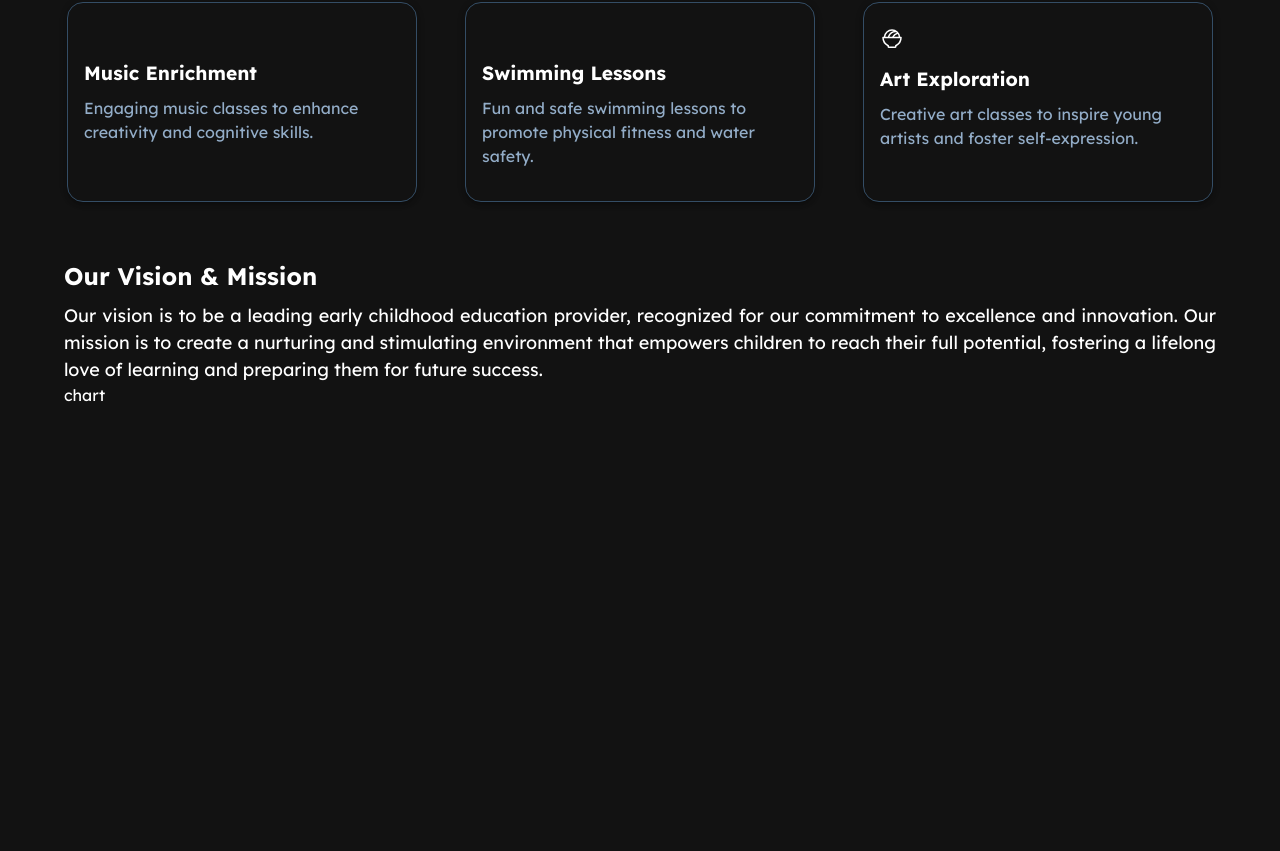
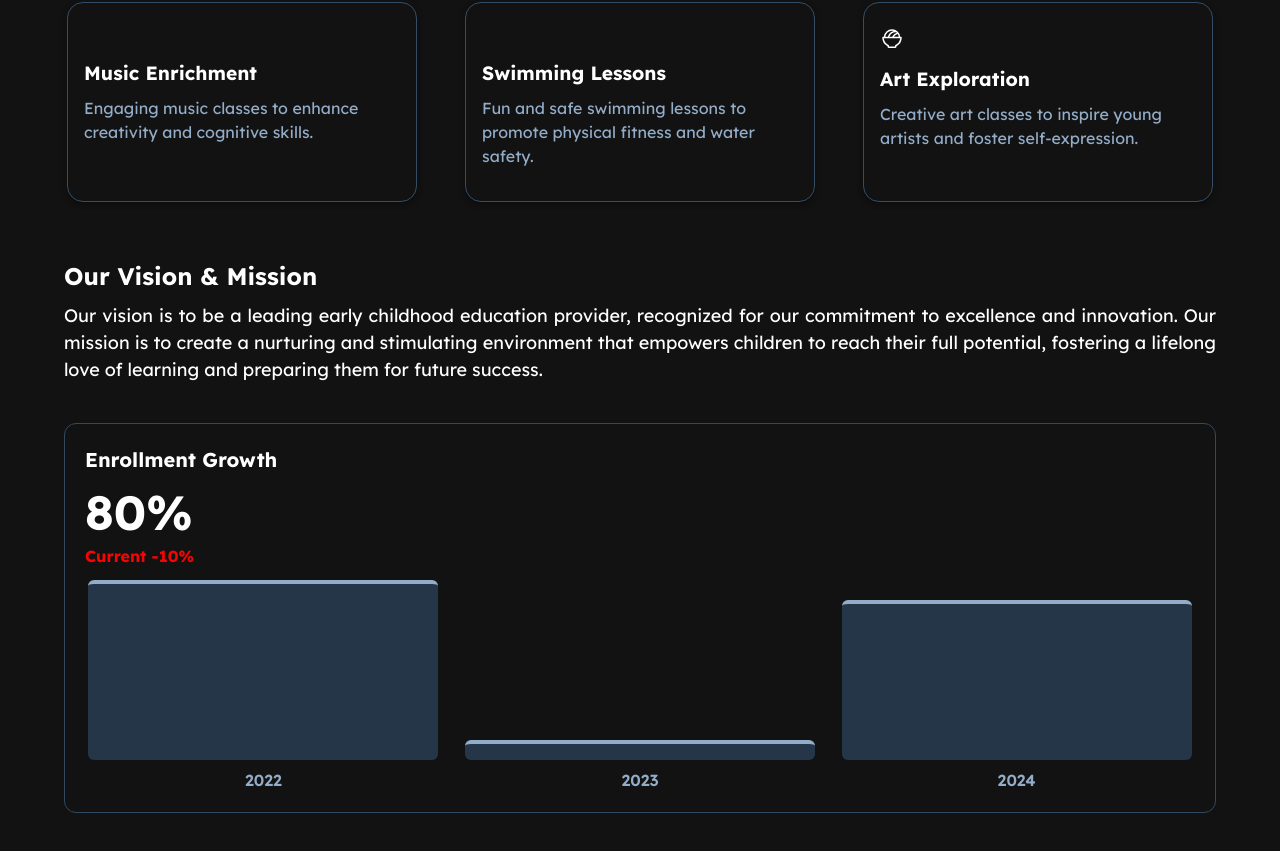
Before and after one commit to LakshyaRathore-252/Sabaki-Hillsview-Kinder-Garden, a React (Vite) app: page / in a window 1280 px wide. Shown: the part 909-1760 px from the top of the page. Before the commit the page ends 1380 px from the top, so only its background shows below. Built offline with nearby package versions, Linux system fonts and the light colour scheme; some icons are missing.

Commit message:
Added chart

```diff
--- a/src/App.jsx
+++ b/src/App.jsx
@@ -8,7 +8,7 @@ import { useState } from 'react'
 
 const App = () => {
   // Default theme name
-  const [themeName, setThemeName] = useState("dark");
+  const [themeName, setThemeName] = useState( localStorage.getItem("appTheme") || "dark");
 
   // Create theme from selected themeName
   const theme = createAppTheme(themeName);
--- a/src/components/Home/Home.jsx
+++ b/src/components/Home/Home.jsx
@@ -66,7 +66,9 @@ const Home = () => {
         </Typography>
       </Box>
 
-      <Chart />
+      <Box sx={{ marginTop: "2.5rem" }}>
+        <Chart />
+      </Box>
 
 
     </Container>
--- a/src/components/Home/chart/Chart.jsx
+++ b/src/components/Home/chart/Chart.jsx
@@ -1,9 +1,126 @@
-import React from 'react'
+import { Box, Tooltip, Typography, useTheme } from "@mui/material";
+import React, { useEffect, useRef, useState } from "react";
 
-const chart = () => {
+export default function EnrollmentGrowth({ data }) {
+  const theme = useTheme();
+  const chartData = data || [
+    { year: "2022", growth: 90 },
+    { year: "2023", growth: 10 },
+    { year: "2024", growth: 80 },
+  ];
+
+  const maxGrowth = Math.max(...chartData.map((item) => item.growth));
+  const latestGrowth = chartData[chartData.length - 1]?.growth || 0;
+  const sign = latestGrowth - chartData[0].growth;
+
+  // state for animation trigger
+  const [animate, setAnimate] = useState(false);
+  const chartRef = useRef(null);
+
+  useEffect(() => {
+    const observer = new IntersectionObserver(
+      (entries) => {
+        const entry = entries[0];
+        if (entry.isIntersecting) {
+          setAnimate(true); // trigger animation
+          observer.unobserve(entry.target); // run only once
+        }
+      },
+      { threshold: 0.3 } // 30% visible = trigger
+    );
+
+    if (chartRef.current) {
+      observer.observe(chartRef.current);
+    }
+
+    return () => {
+      if (chartRef.current) observer.unobserve(chartRef.current);
+    };
+  }, []);
+
   return (
-    <div>chart</div>
-  )
+    <Box
+      ref={chartRef}
+      sx={{
+        color: "white",
+        padding: "20px",
+        borderRadius: "12px",
+        width: "100%",
+        border: `1px solid ${theme.palette.secondary.chartboxborder}`,
+      }}
+    >
+      <Typography sx={{ color: theme.palette.primary.contrastText }} variant="h6" fontWeight="bold">
+        Enrollment Growth
+      </Typography>
+      <Typography sx={{ color: theme.palette.primary.contrastText }} variant="h3" fontWeight="bold" mt={1} mb={0.5}>
+        {latestGrowth}%
+      </Typography>
+      <Typography color={sign > 0 ? "#08f55fff" : "#fa0303ff"} fontWeight="700" mb={3}>
+        Current {sign > 0 ? "+" : ""}{sign}%
+      </Typography>
+
+      <Box
+        sx={{
+          display: "flex",
+          justifyContent: "space-around",
+          alignItems: "flex-end",
+          height: "200px",
+          gap: "20px",
+        }}
+      >
+        {chartData.map((item, index) => (
+          <Box key={index} textAlign="center" flex={1} maxWidth="350px">
+            <Tooltip
+              title={
+                <Box
+                  sx={{
+                    background: `${theme.palette.background.tooltipbar}`,
+                    color: `${theme.palette.primary.contrastText}`,
+                    p: 1,
+                    borderRadius: "8px",
+                    boxShadow: `0px 2px 10px ${theme.palette.background.tooltipbarshadow}`,
+                  }}
+                >
+                  <Typography variant="body2" fontWeight="bold">
+                    {item.year}
+                  </Typography>
+                  <Typography variant="body2">
+                    Growth: {item.growth}%
+                  </Typography>
+                </Box>
+              }
+              arrow
+              placement="top"
+            >
+              <Box
+                sx={{
+                  width: "100%",
+                  height: animate ? `${(item.growth / maxGrowth) * 180}px` : "0px",
+                  background: theme.palette.secondary.barColor,
+                  borderTop: `4px solid ${theme.palette.secondary.barBorder} `,
+                  borderRadius: "6px",
+                  transition: `height 1s ease ${index * 0.2}s, background 0.2s`,
+                  "&:hover": {
+                    background: theme.palette.secondary.barHover,
+                  },
+                }}
+              />
+            </Tooltip>
+            <Typography
+              mt={1}
+              sx={{
+                color:
+                  theme.palette.mode === "light"
+                    ? theme.palette.primary.contrastText
+                    : theme.palette.secondary.cardTextcolor,
+                fontWeight: "600",
+              }}
+            >
+              {item.year}
+            </Typography>
+          </Box>
+        ))}
+      </Box>
+    </Box>
+  );
 }
-
-export default chart
--- a/src/components/Navbar/ThemeSelector.jsx
+++ b/src/components/Navbar/ThemeSelector.jsx
@@ -14,6 +14,11 @@ const THEMES = ["light", "dark", "green", "red", "yellow"];
 export default function ThemeSelector({ themeName, onThemeChange }) {
   const theme = useTheme();
   const isXs = useMediaQuery(theme.breakpoints.down("sm"));
+
+  const handleThemeChange = (e) => {
+    onThemeChange(e.target.value)
+    localStorage.setItem("appTheme", e.target.value);
+  }
 
   const swatch = {
     light: "#1976d2",
@@ -47,7 +52,7 @@ export default function ThemeSelector({ themeName, onThemeChange }) {
       <Select
         labelId="theme-select-label"
         value={themeName}
-        onChange={(e) => onThemeChange(e.target.value)}
+        onChange={handleThemeChange}
         displayEmpty={isXs}
         sx={{
           borderRadius: "12px",
--- a/src/components/Theme/theme.js
+++ b/src/components/Theme/theme.js
@@ -34,11 +34,18 @@ export const themeConfigs = {
       },
       secondary: {
         main: '#607afb',
-        cardborder: "#344d65"
+        cardborder: "#344d65",
+        barHover: "#7a3b3b",
+        barColor: "#e6edf4",
+        barHover: "#9bcdfeff",
+        barBorder: "#4574a1",
+        chartboxborder: "#314960",
       },
       background: {
         default: '#f8f9fc',
         paper: '#f8f9fc',
+        tooltipbar: "#fcfafaff",
+        tooltipbarshadow: "rgba(255, 255, 255, 1)",
       },
     },
   },
@@ -51,11 +58,18 @@ export const themeConfigs = {
         Mbtn: "#566bc9ff",
         btnColor: "#21284a",
         btnHover: "#435ed5ff",
+
       },
       secondary: {
         main: '#f48fb1',
         cardTextcolor: "#93adc8",
         cardborder: "#344d65",
+        barHover: "#7a3b3b",
+        barColor: "#243647",
+        barHover: "#20609cff",
+        barBorder: "#93adc8",
+        chartboxborder: "#314960",
+
       },
       background: {
         default: '#121212',
@@ -78,10 +92,17 @@ export const themeConfigs = {
         cardTextcolor: "#b8a983",
         cardborder: "#5c4e2c",
         cardbg: "#342c19",
+        barColor: "#483e23",
+        barHover: "#765b12ff",
+        barBorder: "#caba91",
+        chartboxborder: "#675832",
+
       },
       background: {
         default: '#221d11',
         paper: '#221d11',
+        tooltipbar: "#1f1f1f",
+        tooltipbarshadow: "rgba(0, 0, 0, 0.4)",
       },
     },
   },
@@ -100,10 +121,18 @@ export const themeConfigs = {
         cardbg: "#331a1b",
         cardTextcolor: "#c08b8e",
         cardborder: "#5d2e31",
+        barColor: "#472426",
+        barHover: "#7a3b3b",
+        barBorder: "#c89295",
+        chartboxborder: "#582c2f",
+
       },
       background: {
         default: '#221112',
         paper: '#221112',
+        tooltipbar: "#1f1f1f",
+        tooltipbarshadow: "rgba(0, 0, 0, 0.4)",
+
       },
     },
   },
@@ -122,11 +151,18 @@ export const themeConfigs = {
         cardbg: "#17352b",
         cardTextcolor: "#8ecdb7",
         cardborder: "#2d6652",
+        barColor: "#214a3c",
+        barHover: "#248766ff",
+        barBorder: "#8ecdb7",
+        chartboxborder: "#275947",
+
 
       },
       background: {
         default: '#10231c',
         paper: '#10231c',
+        tooltipbar: "#1f1f1f",
+        tooltipbarshadow: "rgba(0, 0, 0, 0.4)",
       },
     },
   },
```
